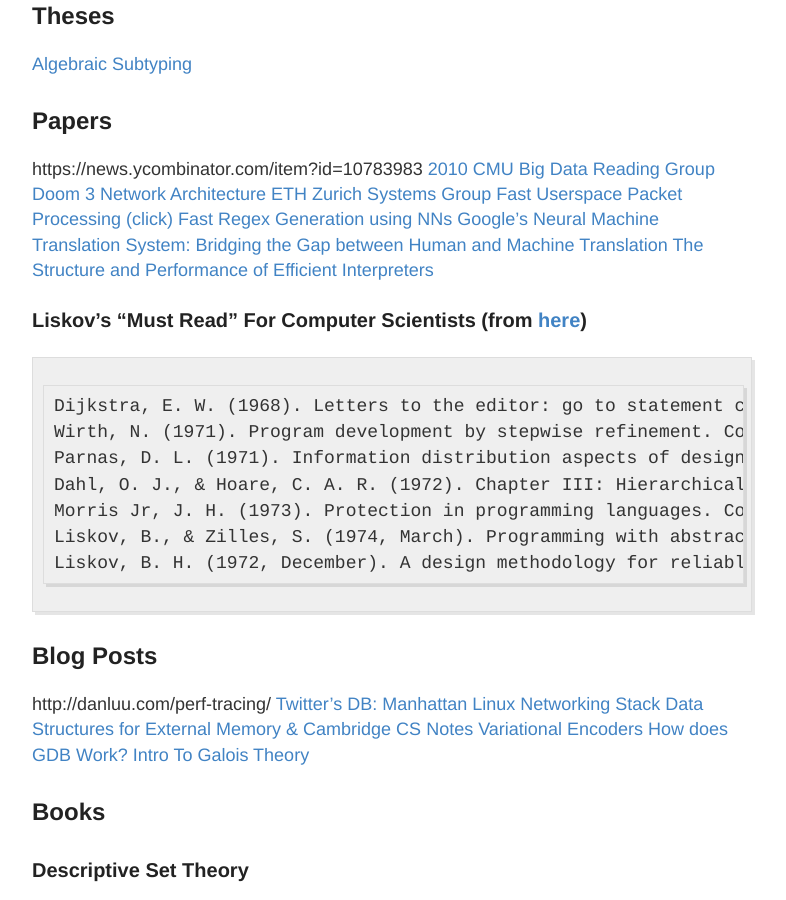
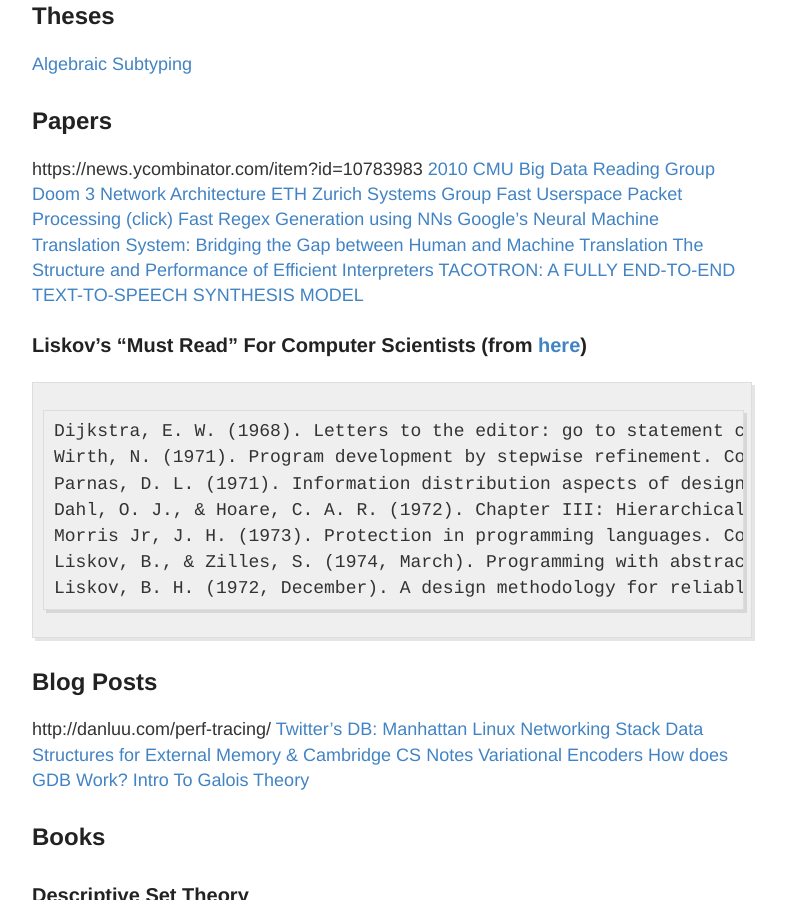
Before and after one commit to RONNCC/ronncc.github, a Jekyll site: the page built from _posts/2015-12-25-ReadingList.md, in a window 1280 px wide and 900 px high, scrolled down 674 px. Shown: the whole window, without its empty margins (248-1034 px from the left). Built offline with Jekyll 4.4.1, drawn with Linux system fonts in a browser that asks for light colours; comment, search, counter and statistics services are not loaded.

Commit message:
Updated 2015-12-25-ReadingList.md

```diff
--- a/_posts/2015-12-25-ReadingList.md
+++ b/_posts/2015-12-25-ReadingList.md
@@ -40,6 +40,7 @@
 [Fast Regex Generation using NNs](http://arxiv.org/pdf/1608.03000v1.pdf)
 [Google's Neural Machine Translation System: Bridging the Gap between Human and Machine Translation](https://arxiv.org/abs/1609.08144)
 [The Structure and Performance of Efficient Interpreters](https://www.jilp.org/vol5/v5paper12.pdf)
+[TACOTRON: A FULLY END-TO-END TEXT-TO-SPEECH SYNTHESIS MODEL](https://arxiv.org/pdf/1703.10135.pdf)
 
 ### Liskov's "Must Read" For Computer Scientists (from [here](http://jpirker.com/hlf16-liskovs-reading-list-for-computer-scientists/))
 
```
